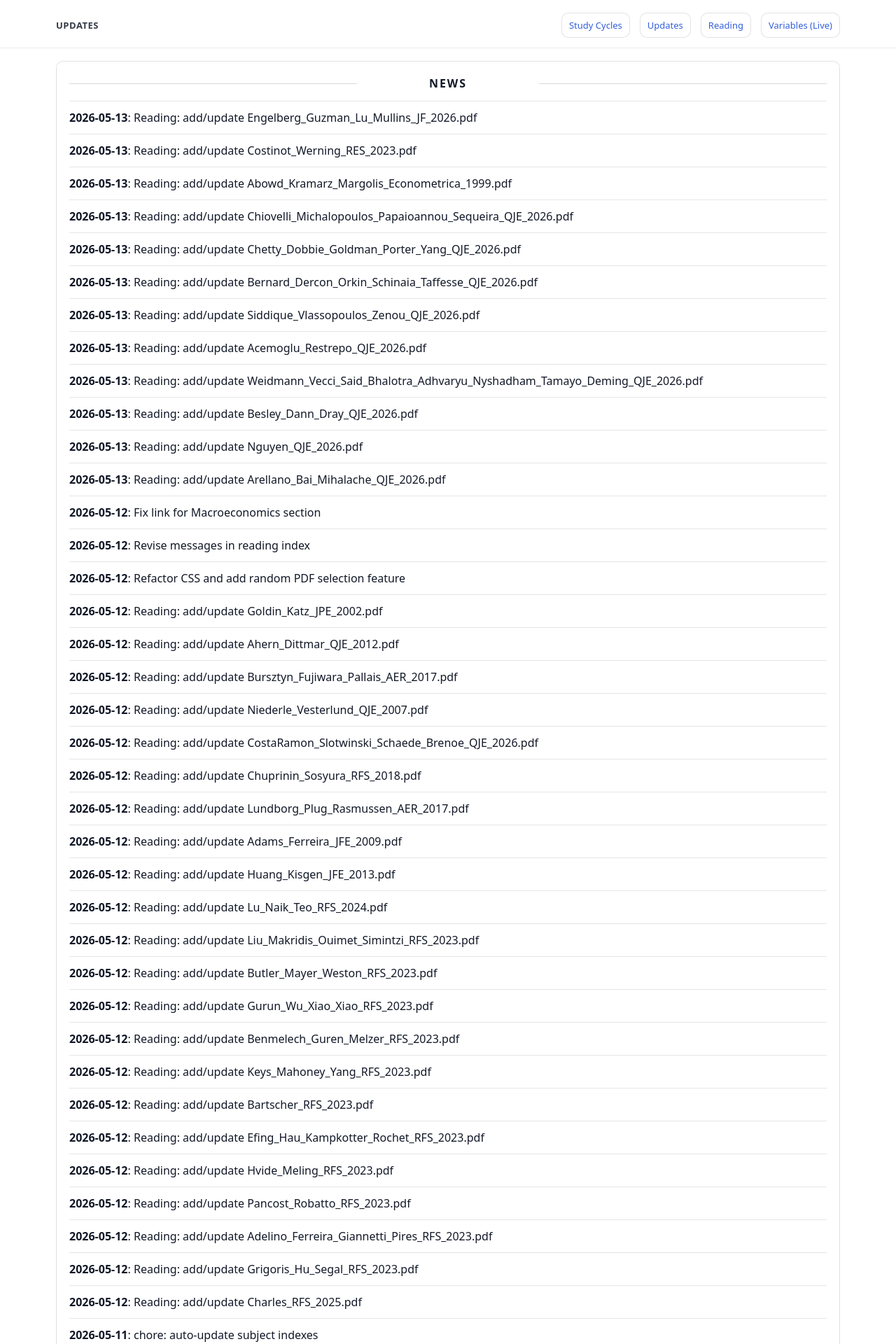
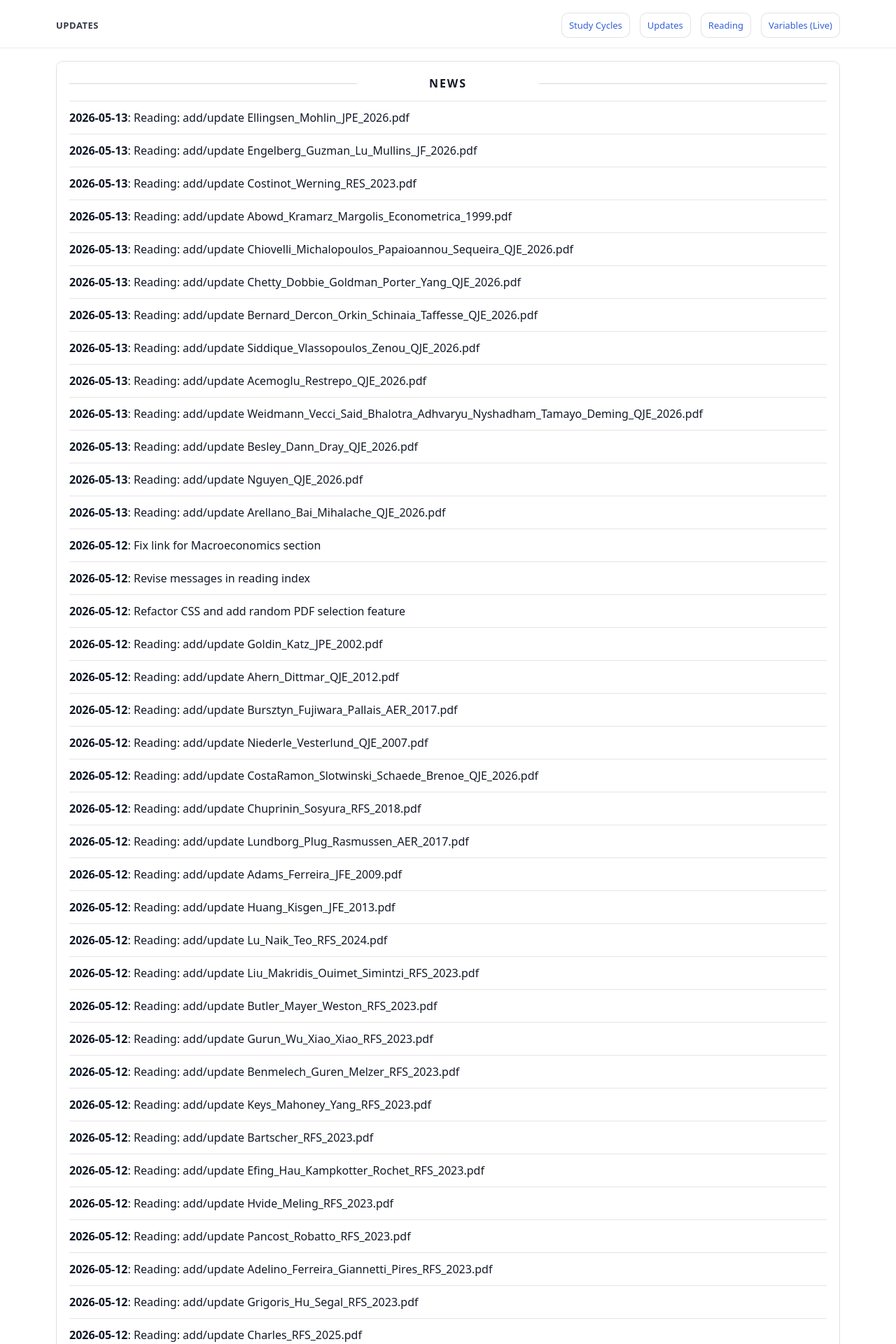
Before and after one commit to yaxinzn/study-archive, a Jekyll site: the page built from updates/index.md, in a window 1280 px wide. Shown: the top 1920 px of the page at 70% size. Built offline with Jekyll 4.4.1, drawn with Linux system fonts in a browser that asks for light colours; some of the changed text lies outside the part shown.

Commit message:
chore: update NEWS feed

```diff
--- a/_data/news.yml
+++ b/_data/news.yml
@@ -1,4 +1,7 @@
 # Auto-generated update history (sorted newest -> oldest). Do not edit manually.
+- ts: "1778664678"
+  date: "2026-05-13"
+  title: "Reading: add/update Ellingsen_Mohlin_JPE_2026.pdf"
 - ts: "1778664487"
   date: "2026-05-13"
   title: "Reading: add/update Engelberg_Guzman_Lu_Mullins_JF_2026.pdf"
```
